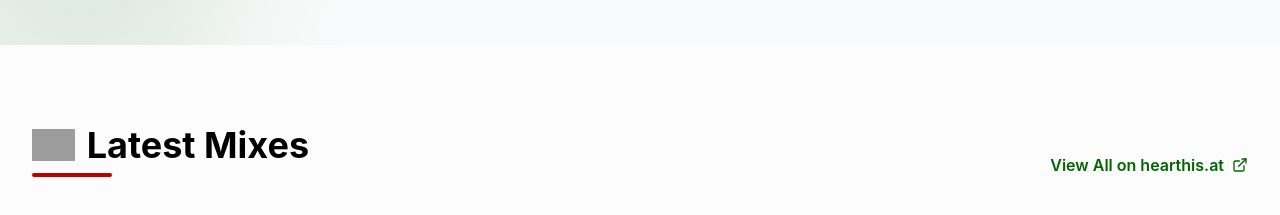
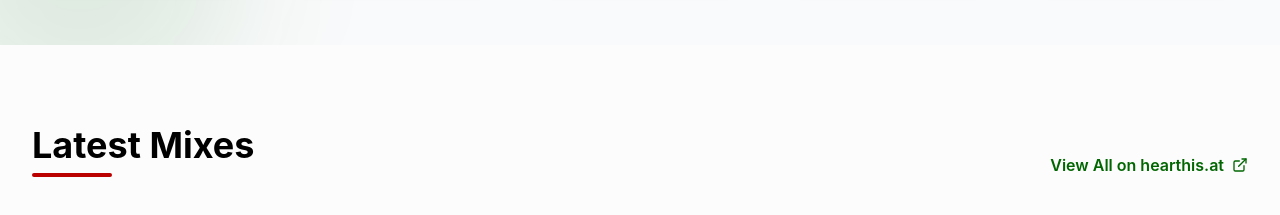
Before and after one commit to leonardmurugi/deejaybymistake-portfolio, a React (Vite) app: page / in a window 1280 px wide. Shown: the part 2240-2455 px from the top of the page. Built offline with nearby package versions, Linux system fonts and the light colour scheme; grey boxes are pictures that could not be loaded.

Commit message:
Remove hearthis.at logo from the Latest Mixes section and adjust heading margin.

```diff
--- a/src/components/Portfolio.jsx
+++ b/src/components/Portfolio.jsx
@@ -210,11 +210,7 @@ const Portfolio = () => {
             <div className="max-w-7xl mx-auto px-4 sm:px-6 lg:px-8">
                 <div className="flex flex-col md:flex-row justify-between items-start md:items-end mb-12">
                     <div>
-                        <div className="flex items-center gap-3 mb-2">
-                            {/* Hearthis.at Logo - Using a simple SVG representation or the official color placeholder */}
-                            <img src="https://hearthis.at/images/meta/hearthis_at-logo-w500.png" alt="hearthis.at logo" className="h-8 w-auto mix-blend-multiply dark:mix-blend-normal dark:brightness-200" />
-                            <h2 className="text-3xl md:text-4xl font-bold text-kenya-black dark:text-kenya-white">Latest Mixes</h2>
-                        </div>
+                        <h2 className="text-3xl md:text-4xl font-bold text-kenya-black dark:text-kenya-white mb-2">Latest Mixes</h2>
                         <div className="w-20 h-1 bg-kenya-red rounded-full"></div>
                     </div>
                     <a href="https://hearthis.at/djbymistake/" target="_blank" rel="noopener noreferrer" className="hidden md:inline-flex items-center gap-2 text-kenya-green font-semibold hover:underline">
```
